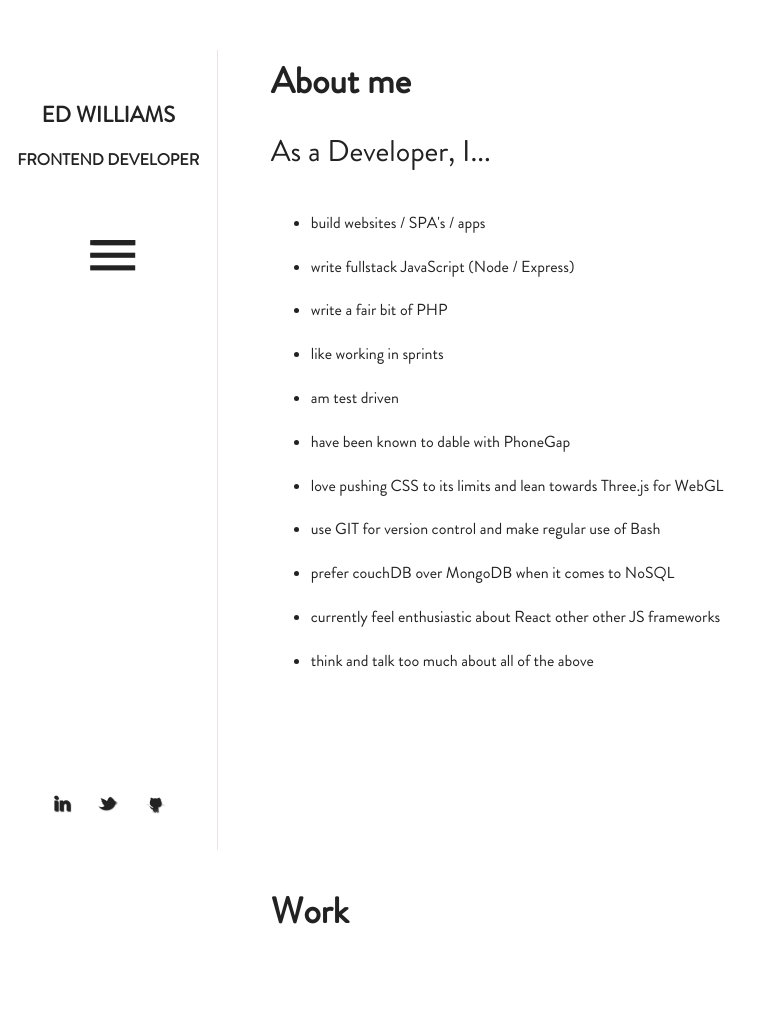
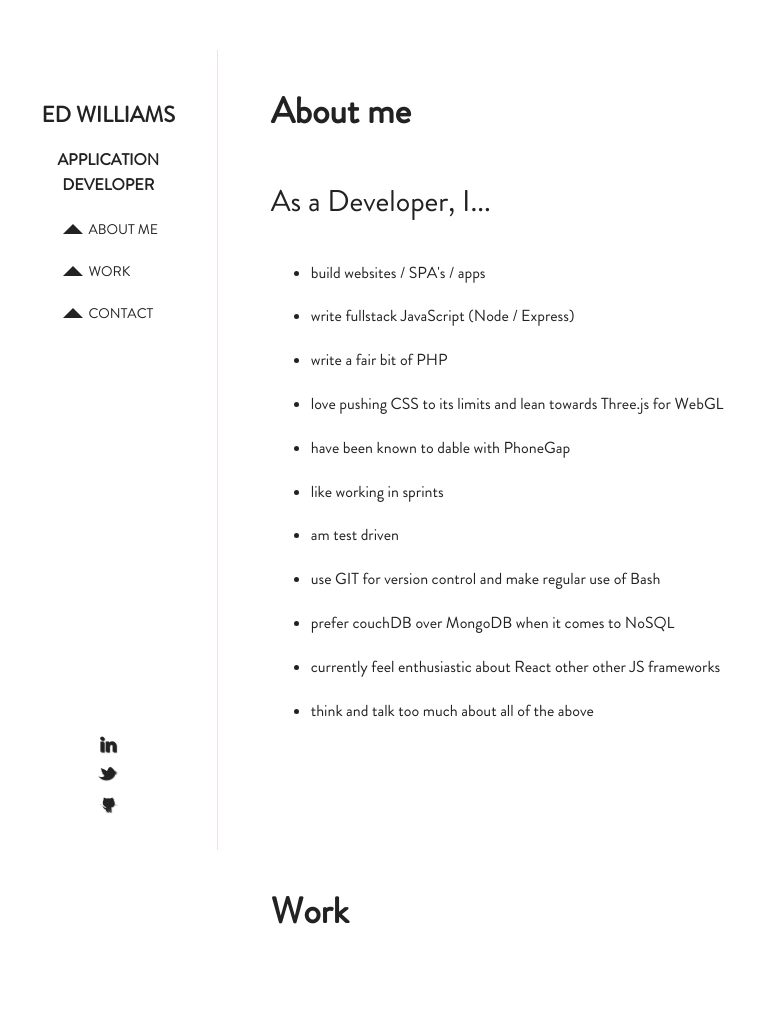
Before and after one commit to edwilliams/edwilliams.github.io, a PHP site: page / in a window 1280 px wide, after a click on "ABOUT ME". Shown: the top 1013 px of the page, without its empty margins (0-769 px from the left). Run offline with PHP 8.4, Linux system fonts and the light colour scheme.

Commit message:
edit; removed lots of js, more css animation based

```diff
--- a/assets/css/compiled/style.css
+++ b/assets/css/compiled/style.css
@@ -192,6 +192,7 @@ table {
   font-weight: normal;
   font-style: normal; }
 html {
+  overflow: hidden;
   width: 100%;
   font-family: "brandon-regular-webfont"; }
 
@@ -266,11 +267,12 @@ p, li {
   font-family: "brandon-regular-webfont"; }
 
 .inside-pages {
-  display: block;
+  display: none;
   width: 83%;
   height: 100%;
   float: right; }
 
+.about,
 .content,
 .contact {
   float: left;
@@ -279,7 +281,6 @@ p, li {
   padding: 0 5%; }
 
 .new-home {
-  display: none;
   position: absolute;
   width: 100%;
   height: 100%;
@@ -302,61 +303,55 @@ p, li {
   border-left-style: solid;
   border-left-color: transparent;
   border-bottom-style: solid;
-  border-bottom-color: black; }
+  border-bottom-color: #222222;
+  border-left-width: 100vh;
+  border-bottom-width: 100vh;
+  margin-left: -50vh; }
 
-.about {
-  margin: 50px 0 0 0;
-  height: 100%;
-  width: 100%;
-  max-height: 100%;
-  padding-left: 5%; }
-  .about h2 {
-    margin-bottom: -20px; }
+.site-open {
+  overflow: auto; }
+  .site-open .window_left {
+    left: -100%; }
+  .site-open .window_right {
+    left: -130%; }
+  .site-open .new-home {
+    display: none; }
+  .site-open .window_info {
+    width: 17%;
+    padding-top: 28px;
+    border-right-style: solid;
+    border-right-width: 1px;
+    border-right-color: #eee2e2; }
+    .site-open .window_info h1 {
+      font-size: 16px; }
+    .site-open .window_info h2 {
+      font-size: 22px;
+      margin-bottom: 0; }
+  .site-open .display_menu {
+    display: none; }
+  .site-open .window_info .main-menu {
+    margin-top: 0px;
+    font-size: 14px; }
+    .site-open .window_info .main-menu ul {
+      padding-left: 30px; }
+  .site-open .inside-pages {
+    display: block; }
+  .site-open .main-menu {
+    -webkit-transform: scale(1);
+    -moz-transform: scale(1);
+    transform: scale(1); }
+    .site-open .main-menu li:first-child a {
+      width: initial; }
+    .site-open .main-menu a {
+      background-color: transparent;
+      width: initial; }
+      .site-open .main-menu a:before {
+        display: block; }
+  .site-open .social_media_container {
+    display: inline-block; }
+  .site-open .display_menu {
+    display: none; }
 
-.about_title {
-  font-size: 30px;
-  color: #222222; }
-
-.about-text {
-  width: 70%; }
-
-.about::-webkit-scrollbar {
-  width: 5px; }
-
-.about::-webkit-scrollbar-track {
-  -webkit-border-radius: 10px;
-  border-radius: 10px; }
-
-.about::-webkit-scrollbar-thumb {
-  -webkit-border-radius: 10px;
-  border-radius: 10px;
-  background: rgba(0, 0, 0, 0.5); }
-
-@media all and (max-width: 1360px) {
-  .about-text {
-    width: 60%;
-    background-color: rgba(255, 255, 255, 0.5); } }
-@media all and (max-width: 1024px) {
-  .about {
-    background: none;
-    height: initial; }
-    .about > div {
-      overflow: hidden;
-      max-height: inherit;
-      padding: 0; }
-
-  .about-text {
-    width: 100%;
-    background-color: white; } }
-@media all and (max-width: 800px) {
-  .about {
-    margin: 0; }
-
-  .about-text ul {
-    padding: 0 0 0 15px; }
-
-  .about_title {
-    margin: 10px 0 0 0; } }
 .contact {
   min-height: initial; }
 
@@ -377,6 +372,41 @@ p, li {
   line-height: 50px;
   text-align: center; }
 
+.about {
+  margin: 50px 0 0 0;
+  height: 100%;
+  width: 100%;
+  max-height: 100%;
+  padding-left: 5%; }
+
+.about-title {
+  font-size: 30px;
+  color: #222222; }
+
+.about-text {
+  width: 70%; }
+
+@media all and (max-width: 1360px) {
+  .about-text {
+    width: 60%;
+    background-color: rgba(255, 255, 255, 0.5); } }
+@media all and (max-width: 1024px) {
+  .about {
+    background: none;
+    height: initial; }
+
+  .about-text {
+    width: 100%;
+    background-color: white; } }
+@media all and (max-width: 800px) {
+  .about {
+    margin: 0; }
+
+  .about-text ul {
+    padding: 0 0 0 15px; }
+
+  .about_title {
+    margin: 10px 0 0 0; } }
 .work-list {
   overflow: hidden; }
 
@@ -432,6 +462,9 @@ p, li {
   width: 50%;
   text-align: center;
   z-index: 3; }
+  .window_info h1 {
+    font-size: 4em;
+    line-height: 1.5625em; }
   @media all and (max-width: 1360px) {
     .window_info {
       font-size: 14px; } }
@@ -442,29 +475,12 @@ p, li {
     .window_info {
       width: 100% !important;
       background-color: white;
-      position: static;
-      float: left; }
+      position: static; }
       .window_info h1 {
         font-size: 1.428em; }
       .window_info h2 {
         font-size: 2.875em;
         margin-bottom: 0; } }
-
-.window_info h1 {
-  font-size: 4em;
-  line-height: 1.5625em; }
-
-.window_info.opened {
-  width: 17%;
-  padding-top: 28px;
-  border-right-style: solid;
-  border-right-width: 1px;
-  border-right-color: #eee2e2; }
-  .window_info.opened h1 {
-    font-size: 16px; }
-  .window_info.opened h2 {
-    font-size: 22px;
-    margin-bottom: 0; }
 
 .click {
   text-decoration: none;
@@ -474,10 +490,11 @@ p, li {
   margin-top: 30px; }
 
 .main-menu {
-  float: left;
   position: relative;
   width: 100%;
-  margin-top: -30px; }
+  -webkit-transform: scale(0.3);
+  -moz-transform: scale(0.3);
+  transform: scale(0.3); }
   .main-menu ul {
     list-style: none;
     display: inline-block;
@@ -509,6 +526,13 @@ p, li {
       border-left: 10px solid transparent;
       border-right: 10px solid transparent;
       border-bottom: 10px solid #222222; }
+  .main-menu li:first-child a {
+    width: 140px; }
+  .main-menu a {
+    background-color: #222222;
+    width: 150px; }
+    .main-menu a:before {
+      display: none; }
   @media all and (max-width: 1024px) {
     .main-menu {
       font-size: 14px; } }
@@ -516,26 +540,7 @@ p, li {
     .main-menu {
       background-color: white; } }
 
-.window_info.opened .main-menu {
-  margin-top: 0px;
-  font-size: 14px; }
-  .window_info.opened .main-menu ul {
-    padding-left: 30px; }
-
-.main-menu.menu-icon {
-  -webkit-transform: scale(0.3);
-  -moz-transform: scale(0.3);
-  transform: scale(0.3); }
-  .main-menu.menu-icon li:first-child a {
-    width: 140px; }
-  .main-menu.menu-icon a {
-    background-color: #222222;
-    width: 150px; }
-    .main-menu.menu-icon a:before {
-      display: none; }
-
 .display_menu {
-  display: none;
   position: absolute;
   cursor: pointer;
   width: 150px;
@@ -565,8 +570,7 @@ p, li {
   margin: 0;
   list-style: none; }
   .social_media_container li {
-    text-align: center;
-    float: left; }
+    text-align: center; }
   @media all and (max-width: 1470px) {
     .social_media_container {
       font-size: 0.875em; } }
--- a/assets/css/sass/_about.scss
+++ b/assets/css/sass/_about.scss
@@ -7,40 +7,15 @@
     width: 100%;
     max-height: 100%;
     padding-left: 5%;
-  h2 {
-    margin-bottom: -20px;
-  }
 }
 
-.about-inner {
-}
-
-.about_title {
+.about-title {
     font-size: 30px;
     color: $black;
 }
 
 .about-text {
     width: 70%;
-}
-
-.about::-webkit-scrollbar {
-  width: 5px;
-}
-
-.about::-webkit-scrollbar-track {
-  -webkit-border-radius: 10px;
-  border-radius: 10px;
-}
-
-.about::-webkit-scrollbar-thumb {
-  -webkit-border-radius: 10px;
-  border-radius: 10px;
-  background: rgba(0, 0, 0, 0.5);
-}
-
-.about::-webkit-scrollbar-thumb:window-inactive {
-  //background: #fff
 }
 
 @media all and (max-width: $screen_width_large) {
@@ -54,11 +29,6 @@
     .about {
         background: none;
         height: initial;
-    &>div {
-      overflow: hidden;
-      max-height: inherit;
-      padding: 0;
-    }
     }
     .about-text {
         width: 100%;
--- a/assets/css/sass/_basestyles.scss
+++ b/assets/css/sass/_basestyles.scss
@@ -16,7 +16,7 @@
 
 
 html {
-  // overflow: hidden
+    overflow: hidden;
     width: 100%;
     font-family: "brandon-regular-webfont";
 }
@@ -113,12 +113,13 @@ p, li {
 }
 
 .inside-pages {
-  display: block;
+    display: none;
     width: 83%;
     height: 100%;
     float: right;
 }
 
+.about,
 .content,
 .contact {
     float: left;
@@ -126,3 +127,154 @@ p, li {
     min-height: 100%;
     padding: 0 5%;
 }
+
+// ========================================
+// home
+// ========================================
+
+.new-home {
+  position: absolute;
+  width: 100%;
+  height: 100%;
+  z-index: 1;
+}
+
+.window {
+  width: 100%;
+  position: absolute;
+  // transition: all 1s cubic-bezier(0.7, 0, 0.58, 1) 0s;
+}
+
+.window_left {
+  border-right-width: 1008px;
+  border-right-style: solid;
+  border-right-color: rgba(255, 255, 255, 0);
+  border-top-style: solid;
+  border-top-color: white;
+  top: 0;
+}
+
+.window_right {
+    left: 50%;
+    border-left-style: solid;
+    border-left-color: transparent;
+    border-bottom-style: solid;
+    border-bottom-color: $black;
+
+    border-left-width: 100vh;
+    border-bottom-width: 100vh;
+    margin-left: -50vh;
+}
+
+// ========================================
+// site open
+// ========================================
+
+.site-open {
+    overflow: auto;
+    .window_left {
+        left: -100%;
+    }
+    .window_right {
+        left: -130%;
+    }
+    .new-home {
+        display: none;
+    }
+    .window_info {
+        width: 17%;
+        padding-top: 28px;
+        border-right-style: solid;
+        border-right-width: 1px;
+        border-right-color: rgb(238, 226, 226);
+        h1, h2 {
+            // transition: all 1s cubic-bezier(0.7, 0, 0.58, 1) 0s;
+        }
+        h1 {
+            font-size: 16px;
+        }
+        h2 {
+            font-size: 22px;
+            margin-bottom: 0;
+        }
+    }
+
+    .display_menu {
+        display: none;
+    }
+
+    .window_info {
+        .main-menu {
+            margin-top: 0px;
+            font-size: 14px;
+            ul {
+                padding-left: 30px;
+            }
+        }
+    }
+
+    .inside-pages {
+        display: block;
+    }
+
+    .main-menu {
+        @include prefix( transform, scale(1) );
+        li {
+            &:first-child {
+                a {
+                    width: initial;
+                }
+            }
+        }
+        a {
+            background-color: transparent;
+            width: initial;
+            &:before {
+                display: block;
+            }
+        }
+    }
+
+    .social_media_container {
+        display: inline-block;
+    }
+
+    .display_menu {
+        display: none;
+    }
+
+}
+
+// ========================================
+// contact
+// ========================================
+
+.contact {
+    min-height: initial;
+}
+
+.contact-email {
+    text-decoration: none;
+}
+
+@media all and (max-width: $screen_width_small) {
+    .contact {
+        min-height: 250px;
+    }
+}
+
+// ========================================
+// footer
+// ========================================
+
+.footer {
+    min-height: 20px;
+    background-color: $navy;
+    line-height: 20px;
+    padding: 0 0 0 20px;
+    width: 100%;
+    float: left;
+    background-color: $silver;
+    line-height: 50px;
+    text-align: center;
+}
--- a/assets/css/sass/_contact.scss
+++ /dev/null
@@ -1,13 +0,0 @@
-.contact {
-    min-height: initial;
-}
-
-.contact-email {
-    text-decoration: none;
-}
-
-@media all and (max-width: $screen_width_small) {
-    .contact {
-        min-height: 250px;
-    }
-}
--- a/assets/css/sass/_footer.scss
+++ /dev/null
@@ -1,23 +0,0 @@
-.footer {
-    min-height: 20px;
-    background-color: $navy;
-    line-height: 20px;
-    padding: 0 0 0 20px;
-    width: 100%;
-    float: left;
-    background-color: $silver;
-    line-height: 50px;
-    text-align: center;
-}
-    // background-color: $blue
-    // background-color: $aqua
-    // background-color: $teal
-    // background-color: $olive
-    // background-color: $green
-    // background-color: $lime
-    // background-color: $yellow
-    // background-color: $orange
-    // background-color: $red
-    // background-color: $fuchsia
-    // background-color: $purple
-    // background-color: $maroon
--- a/assets/css/sass/_menu.scss
+++ b/assets/css/sass/_menu.scss
@@ -11,7 +11,10 @@
     width: 50%;
     text-align: center;
     z-index: 3;
-    // transition: 0.5s ease;
+    h1 {
+        font-size: 4em;
+        line-height: 1.5625em;
+    }
     @media all and (max-width: $screen_width_large) {
         font-size: 14px;
     }
@@ -23,7 +26,7 @@
         width: 100% !important;
         background-color: white;
         position: static;
-        float: left;
+        // float: left;
         // perhaps not so good for large mobile screens?
         // height: initial
         h1 {
@@ -36,29 +39,6 @@
     }
 }
 
-.window_info h1 {
-    font-size: 4em;
-    line-height: 1.5625em;
-}
-
-.window_info.opened {
-    width: 17%;
-    padding-top: 28px;
-    border-right-style: solid;
-    border-right-width: 1px;
-    border-right-color: rgb(238, 226, 226);
-    h1, h2 {
-        // transition: all 1s cubic-bezier(0.7, 0, 0.58, 1) 0s;
-    }
-    h1 {
-        font-size: 16px;
-    }
-    h2 {
-        font-size: 22px;
-        margin-bottom: 0;
-    }
-}
-
 .click {
     text-decoration: none;
     font-size: 60px;
@@ -68,11 +48,9 @@
 }
 
 .main-menu {
-    float: left;
     position: relative;
     width: 100%;
     // transition: all 1s cubic-bezier(0.7, 0, 0.58, 1) 0s;
-    margin-top: -30px;
     ul {
         list-style: none;
         display: inline-block;
@@ -108,25 +86,6 @@
             border-bottom: 10px solid $black;
         }
     }
-    @media all and (max-width: $screen_width_medium) {
-        font-size: 14px;
-    }
-    @media all and (max-width: $screen_width_small) {
-        background-color: white;
-    }
-}
-
-.window_info.opened {
-    .main-menu {
-        margin-top: 0px;
-        font-size: 14px;
-        ul {
-            padding-left: 30px;
-        }
-    }
-}
-
-.main-menu.menu-icon {
     @include prefix( transform, scale(0.3) );
     li {
         &:first-child {
@@ -142,10 +101,15 @@
             display: none;
         }
     }
+    @media all and (max-width: $screen_width_medium) {
+        font-size: 14px;
+    }
+    @media all and (max-width: $screen_width_small) {
+        background-color: white;
+    }
 }
 
 .display_menu {
-    display: none;
     position: absolute;
     cursor: pointer;
     width: 150px;
@@ -178,7 +142,7 @@
     list-style: none;
     li {
         text-align: center;
-        float: left;
+        // float: left;
     }
     @media all and (max-width: $screen_width_larger) {
         font-size: 0.875em;
--- a/assets/css/sass/style.scss
+++ b/assets/css/sass/style.scss
@@ -21,10 +21,7 @@ $silver: #dddddd;
 @import "fonts";
 @import "normalize";
 @import "basestyles";
-@import "homepage";
 @import "about";
-@import "contact";
-@import "footer";
 @import "work";
 @import "menu";
 
--- a/assets/js/core.js
+++ b/assets/js/core.js
@@ -1,155 +1,33 @@
 var Core = (function() {
-
-    var height = $(window).height();
 
     function init() {
 
-        // show front page on start
-        showWindow();
-
-        // clicks and scrolls that show / hide the front page
-        animationTriggers();
-
-        // menu link click function
-        scrollToPages();
-
-        // asdasd
-        shrinkMenu(true);
-
+        events();
         lazyLoad();
-
-        resizeEmail();
 
     }
 
-    function showWindow() {
+    function events() {
 
-        if ( window.innerWidth < 800 ) {
-            shrinkMenu(true);
-        }
+        $(window).on('load scroll resize', function() {
 
-        // display as block before transisiotns below
-        $('#new-home').css('display', 'block');
+            var newFontSize = $('#contact').width() / 15;
+            $('#contact-email').css('font-size', newFontSize + 'px');
 
-        // toggle title/menu/strapline state
-        $('#window_info').removeClass('opened');
-
-        $('#social_media_container').css('display', 'none');
-
-        $('#window_left').css({
-            'border-top-width'    : height + 'px',
-            // 'left'                : '-' + (height/2 - 25) + 'px'
         });
 
-        $('#window_right').css({
-            'border-left-width'   : height + 'px',
-            'border-bottom-width' : height + 'px',
-            'margin-left'         : '-' + (height/2 - 25) + 'px',
-            // 'left'                : '50%'
-        });
+        $('#main-menu a').on('click', function() {
 
-    }
+            $('html').addClass('site-open');
 
-    function hideWindow() {
-
-        $('#window_left').css('left', '-100%');
-        $('#window_right').css('left', '130%');
-        $('#window_info').addClass('opened');
-
-        $('#inside-pages').css('display', 'block');
-
-        $('html').css('overflow', 'auto');
-
-        $('#social_media_container').css('display', 'inline-block');
-
-        setTimeout(function() {
-            $('#new-home').css('display', 'none');
-        }, 1000);
-
-        // resize email address
-        fitText();
-
-    }
-
-    function animationTriggers() {
-
-        $('#main-menu a').on('click', function() {
-            hideWindow();
-        });
-
-        $('#main-menu.mobile_icon a').on('click', function() {
-            showWindow();
         });
 
         // overlay - to make 3 nav links function as 1 icon
         $('#display_menu').on('click', function() {
 
-            shrinkMenu(false);
-
-        })
-
-        window.onscroll = function() {
-
-            if (pageYOffset <= 0) {
-                // showWindow();
-
-                if (window.innerWidth > 800) {
-                    shrinkMenu(true);
-                }
-
-            };
-
-        };
-
-    }
-
-    function resizeEmail() {
-
-        $(window).on('resize', function() {
-
-            // change to when finished resizing?
-            fitText();
+            $('html').addClass('site-open');
 
         });
-
-    }
-
-    function scrollToPages() {
-
-        $('.main-menu-links a').on('click', function(event){
-
-            var destination = $(this).attr('href');
-
-            $('html,body').delay(100).animate({scrollTop: $(destination).offset().top}, 800);
-
-        });
-
-    }
-
-    function shrinkMenu(shrink) {
-
-        if (shrink) {
-
-            $('#main-menu').addClass('menu-icon');
-            $('#display_menu').css('display', 'block');
-
-        } else {
-
-            $('#main-menu').removeClass('menu-icon');
-            $('#display_menu').css('display', 'none');
-
-        }
-
-    }
-
-    function fitText() {
-
-        var contactContainer = $('#contact'),
-            contactEmail = $('#contact-email'),
-            contactContainer_width = contactContainer.width(),
-            newFontSize = contactContainer_width / 15;
-
-        contactEmail.css('font-size', newFontSize + 'px');
 
     }
 
--- a/index.html
+++ b/index.html
@@ -1,5 +1,5 @@
 <!doctype html>
-<html style="overflow: hidden;">
+<html>
   <head>
     <meta charset="utf-8">
     <title>Ed Williams :: Frontend Developer</title>
@@ -20,8 +20,8 @@
 
     <div id="window_info" class="window_info">
         <h2>ED WILLIAMS</h2>
-        <h1>FRONTEND DEVELOPER</h1>
-        <nav id="main-menu" class="main-menu menu-icon">
+        <h1>APPLICATION<br>DEVELOPER</h1>
+        <nav id="main-menu" class="main-menu">
             <ul class="main-menu-links">
                 <li id="display_menu" class="display_menu"><a href="#"></a></li>
                 <li><a href="#about">ABOUT ME</a></li>
@@ -36,21 +36,21 @@
         <div id="window_right" class="window window_right"></div>
     </section>
 
-    <article id="inside-pages" class="inside-pages" style="display: none;">
+    <article id="inside-pages" class="inside-pages">
 
         <section id="about" class="about" class="pg-item content">
 
             <h2>About me</h2>
             <div class="about-text">
-                <p class="about_title">As a Developer, I...</p>
+                <p class="about-title">As a Developer, I...</p>
                 <ul>
                     <li>build websites / SPA's / apps</li>
                     <li>write fullstack JavaScript (Node / Express)</li>
                     <li>write a fair bit of PHP</li>
+                    <li>love pushing CSS to its limits and lean towards Three.js for WebGL</li>
+                    <li>have been known to dable with PhoneGap</li>
                     <li>like working in sprints</li>
                     <li>am test driven</li>
-                    <li>have been known to dable with PhoneGap</li>
-                    <li>love pushing CSS to its limits and lean towards Three.js for WebGL</li>
                     <li>use GIT for version control and make regular use of Bash</li>
                     <li>prefer couchDB over MongoDB when it comes to NoSQL</li>
                     <li>currently feel enthusiastic about React other other JS frameworks</li>
```
Also changed, not shown: assets/css/sass/_homepage.scss (deleted, +0 -31 lines), 1 other file. Lines whose indentation alone changed are shown as unchanged.
